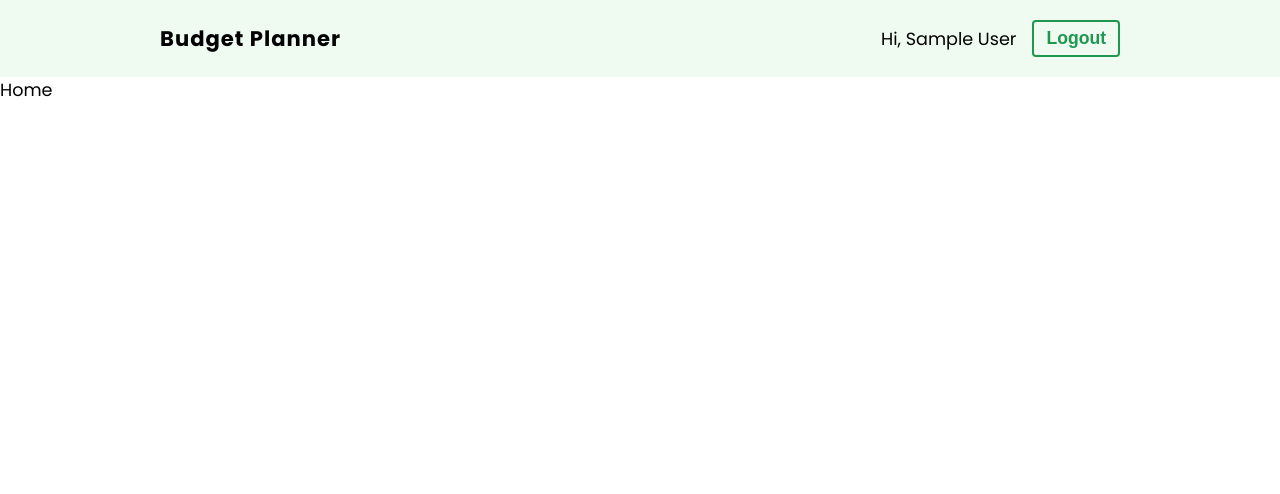
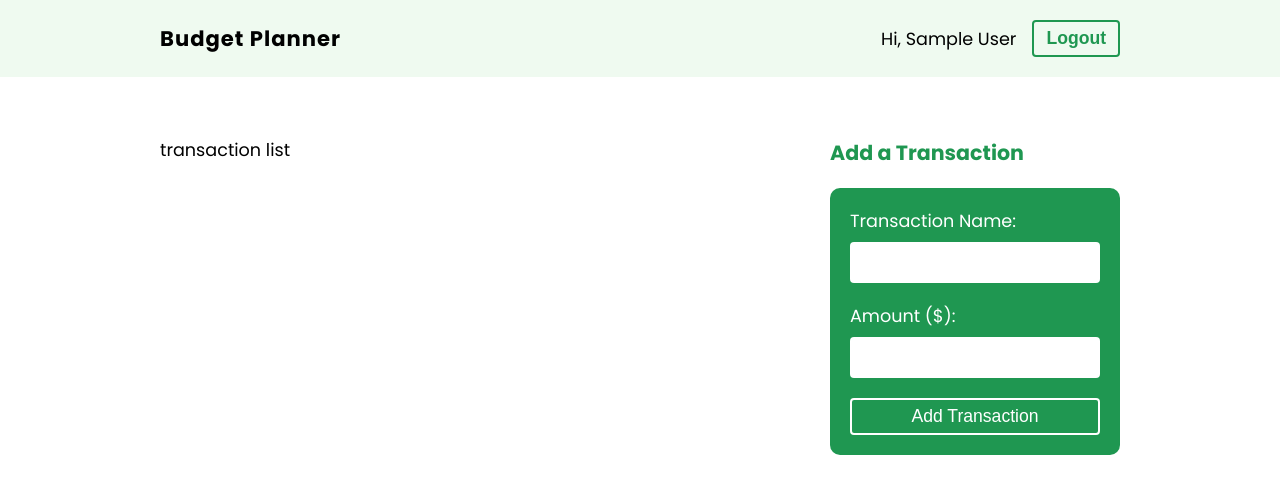
Before and after one commit to matvey1994/budget-planner, a React (Create React App) app: page / in a window 1280 px wide. Shown: the top 494 px of the page. Built offline with nearby package versions, Linux system fonts and the light colour scheme; no server answers; sample sign-in values are in the browser's storage.

Commit message:
create transaction form

```diff
--- a/src/App.js
+++ b/src/App.js
@@ -30,7 +30,6 @@ function App() {
               path="/signup"
               element={user ? <Navigate to="/" /> : <Signup/>}
             />
-
           </Routes>
         </BrowserRouter>
       )}
--- a/src/pages/home/Home.js
+++ b/src/pages/home/Home.js
@@ -1,7 +1,18 @@
+//styles
 import styles from './Home.module.css'
+
+//components
+import TransactionForm from './TransactionForm'
 
 export default function Home() {
   return (
-    <div>Home</div>
+    <div className={styles.container}>
+      <div className={styles.content}>
+        transaction list
+      </div>
+      <div className={styles.sidebar}>
+        <TransactionForm/>
+      </div>
+    </div>
   )
 }
--- a/src/pages/home/Home.module.css
+++ b/src/pages/home/Home.module.css
@@ -0,0 +1,55 @@
+.container {
+    display: grid;
+    grid-template-columns: 2fr 1fr;
+    max-width: 960px;
+    margin: 60px auto;
+  }
+  .content {
+    padding-right: 30px;
+  }
+  .sidebar {
+    padding-left: 30px;
+  }
+  .sidebar form {
+    padding: 20px;
+    background: #1f9751;
+    border-radius: 10px;
+  }
+  .sidebar input, .sidebar select {
+    display: block;
+    width: 100%;
+    padding: 10px;
+    margin-top: 8px;
+    box-sizing: border-box;
+    border: 0;
+    border-radius: 4px;
+    color: #555;
+    font-size: 1em;
+  }
+  .sidebar label {
+    margin: 0 auto 20px;
+    display: block;
+    color: #fff;
+  }
+  .sidebar button {
+    color: #fff;
+    border: 2px solid #fff;
+    padding: 6px 12px;
+    background-color: transparent;
+    font-size: 1em;
+    border-radius: 4px;
+    cursor: pointer;
+    display: block;
+    width: 100%;
+  }
+  .sidebar h3 {
+    color: #1f9751;
+    margin-bottom: 20px;
+  }
+  .sidebar aside {
+    margin-top: 40px;
+    color: #555;
+  }
+  .sidebar aside li {
+    margin: 10px;
+  }
--- /dev/null
+++ b/src/pages/home/TransactionForm.js
@@ -0,0 +1,41 @@
+import { useState } from "react"
+
+export default function TransactionForm() {
+  const [name, setName] = useState('')
+  const [amount, setAmount] = useState('')
+
+  const handleSubmit = (e) => {
+    e.preventDefault()
+    console.log(
+        name,
+        amount
+    )
+  }
+
+  return (
+    <>
+        <h3>Add a Transaction</h3>
+        <form onSubmit={handleSubmit}>
+            <label>
+                <span>Transaction Name:</span>
+                <input
+                    type="text"
+                    required
+                    onChange={(e) => setName(e.target.value)}
+                    value={name}
+                />
+            </label>
+            <label>
+                <span>Amount ($):</span>
+                <input
+                    type="number"
+                    required
+                    onChange={(e) => setAmount(e.target.value)}
+                    value={amount}
+                />
+            </label>
+            <button>Add Transaction</button>
+        </form>
+    </>
+  )
+}
```
